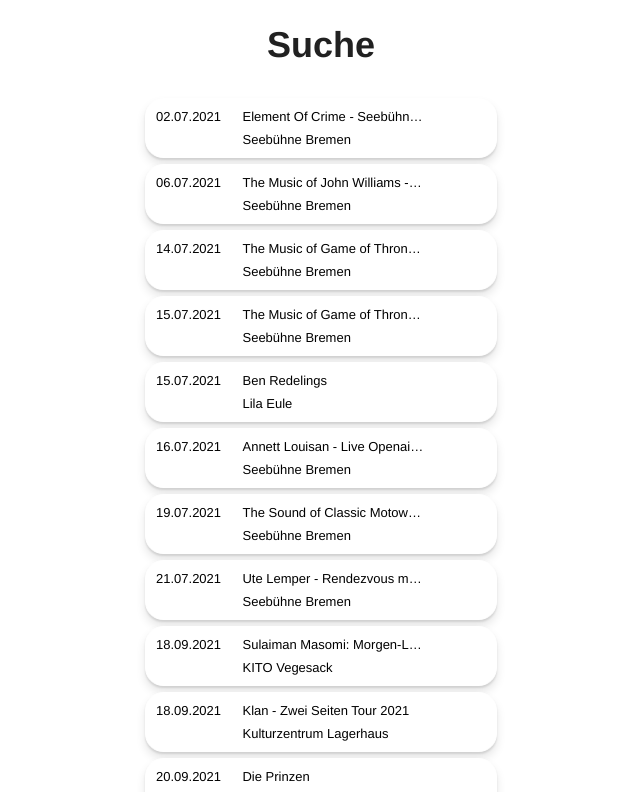
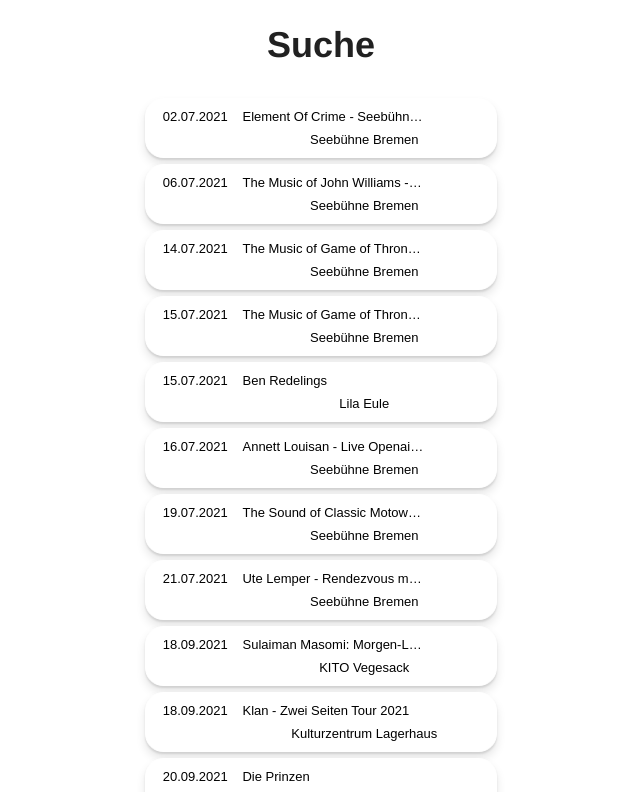
Before and after one commit to frederikebruendermann/capstone-project, a React (Create React App) app: page / in a window 1280 px wide. Shown: the top 792 px of the page, without its empty margins (319-959 px from the left). Built offline with nearby package versions, Linux system fonts and the light colour scheme.

Commit message:
fix Detailpage

```diff
--- a/package.json
+++ b/package.json
@@ -10,6 +10,7 @@
     "prop-types": "^15.7.2",
     "react": "^17.0.2",
     "react-dom": "^17.0.2",
+    "react-router": "^5.2.0",
     "react-scripts": "4.0.3",
     "styled-components": "^5.3.0",
     "uuid": "^8.3.2",
--- a/src/App.js
+++ b/src/App.js
@@ -1,17 +1,42 @@
 import SearchPage from "../src/pages/SearchPage";
-import concerts from "../src/data.json";
 import { useState } from "react";
 import DetailPage from "./pages/DetailPage";
+import data from "../src/data.json";
+import getConcertDetails from "./services/getConcertDetails";
 
 export default function App() {
-  const pageName = "Suche";
+  const [activePage, setActivePage] = useState("suche");
+  const [concertDetails, setConcertDetails] = useState({});
+  const concerts = data.map((item) => getConcertDetails(item));
 
   return (
-    <SearchPage
-      pageName={pageName}
-      artist={concerts.artist}
-      date={concerts.date}
-      location={concerts.location}
-    />
+    <>
+      {activePage === "suche" && (
+        <SearchPage
+          pageName={"Suche"}
+          concerts={concerts}
+          onNavigate={handleClickDetails}
+        />
+      )}
+
+      {activePage === "details" && (
+        <DetailPage
+          pageName={"Details"}
+          concert={concertDetails}
+          onNavigate={handleClickBack}
+        />
+      )}
+    </>
   );
+
+  function handleClickDetails(id) {
+    const index = concerts.findIndex((concert) => concert.id === id);
+    setConcertDetails(concerts[index]);
+    console.log(concerts[index]);
+    setActivePage("details");
+  }
+
+  function handleClickBack() {
+    setActivePage("suche");
+  }
 }
--- a/src/components/ConcertCard.js
+++ b/src/components/ConcertCard.js
@@ -2,6 +2,7 @@
 import PropTypes from "prop-types";
 import "../GlobalStyles";
 import "../data.json";
+import Button from "./Button";
 
 ConcertCard.propTypes = {
   concerts: PropTypes.arrayOf(
@@ -10,11 +11,14 @@
       artist: PropTypes.string,
       location: PropTypes.string,
       id: PropTypes.string,
+      image: PropTypes.node,
+      price: PropTypes.string,
     })
   ),
+  onClick: PropTypes.func,
 };
 
-export default function ConcertCard({ date, artist, location }) {
+export default function ConcertCard({ date, artist, location, onClick }) {
   const createDate = date.split(", ");
   const Date = [createDate[1].replace(",", " ")];
 
@@ -22,7 +26,7 @@
   const Location = [createLocation[1].replace(",", " ")];
 
   return (
-    <Wrapper>
+    <Wrapper onClick={onClick}>
       <DateStyle>{Date}</DateStyle>
       <ArtistStyle>{artist}</ArtistStyle>
       <LocationStyle>{Location}</LocationStyle>
@@ -31,7 +35,7 @@
   );
 }
 
-const Wrapper = styled.li`
+const Wrapper = styled(Button)`
   margin: 3px;
   border: 1px solid white;
   border-radius: 1em;
--- a/src/pages/DetailPage.js
+++ b/src/pages/DetailPage.js
@@ -4,31 +4,20 @@
 import Button from "../components/Button";
 
 DetailPage.propTypes = {
-  date: PropTypes.string,
-  artist: PropTypes.string,
-  location: PropTypes.string,
-  id: PropTypes.string,
-  price: PropTypes.string,
-  image: PropTypes.node,
+  concert: PropTypes.object,
   onNavigate: PropTypes.func,
+  pageName: PropTypes.string,
 };
 
-export default function DetailPage({
-  date,
-  artist,
-  location,
-  price,
-  image,
-  onNavigate,
-}) {
+export default function DetailPage({ concert, onNavigate, pageName }) {
   return (
     <div>
-      <Title pageName={"Details"}></Title>
+      <Title pageName={pageName}></Title>
       <Button onClick={onNavigate}>&lt;--</Button>
       <Wrapper>
-        <Image img src={image} alt="" />
+        <ImageContainer src={concert.image} alt="" />
         <ArtistContainer>
-          <span>{artist}</span>
+          <span>{concert.artist}</span>
         </ArtistContainer>
         <DetailsContainer>
           <Facts>
@@ -38,9 +27,9 @@
             <br /> Preis:
           </Facts>
           <FactsData>
-            {location}
-            <br /> {date}
-            <br /> {price}
+            {concert.location}
+            <br /> {concert.date}
+            <br /> {concert.price}
           </FactsData>
         </DetailsContainer>
       </Wrapper>
@@ -61,7 +50,7 @@
     "Details Details Details";
 `;
 
-const Image = styled.img`
+const ImageContainer = styled.img`
   width: 100%;
   height: auto;
   grid-area: Image;
--- a/src/pages/SearchPage.js
+++ b/src/pages/SearchPage.js
@@ -2,38 +2,28 @@
 import PropTypes from "prop-types";
 import Title from "../components/Title";
 import ConcertCard from "../components/ConcertCard";
-import data from "../data.json";
-import getConcertDetails from "../services/getConcertDetails";
 
 SearchPage.propTypes = {
   pageName: PropTypes.string,
-  concerts: PropTypes.arrayOf(
-    PropTypes.shape({
-      date: PropTypes.string,
-      artist: PropTypes.string,
-      location: PropTypes.string,
-      id: PropTypes.string,
-    })
-  ),
-  onNavigate: PropTypes.func,
+  concerts: PropTypes.array,
+  onClick: PropTypes.func,
 };
 
-export default function SearchPage({ pageName, onNavigate }) {
-  const concerts = data.map((item) => getConcertDetails(item));
-
-  console.log(concerts);
-
+export default function SearchPage({ pageName, onNavigate, concerts }) {
+  console.log(concerts[0].id);
   return (
     <>
       <Title pageName={pageName} />
       <ConcertList>
-        {concerts.map((concerts) => (
+        {concerts.map((concert) => (
           <ConcertCard
-            date={concerts.date}
-            artist={concerts.artist}
-            location={concerts.location}
-            key={concerts.id}
-            onlick={onNavigate}
+            key={concert.id}
+            date={concert.date}
+            artist={concert.artist}
+            location={concert.location}
+            image={concert.image}
+            price={concert.price}
+            onClick={() => onNavigate(concert.id)}
           />
         ))}
       </ConcertList>
--- a/src/services/getConcertDetails.js
+++ b/src/services/getConcertDetails.js
@@ -7,6 +7,6 @@
     date: concert.concertDate,
     image: concert.image,
     price: concert.price,
-    id: uuidv4(concert),
+    id: uuidv4(),
   };
 }
```
Also changed, not shown: 1 other file (tests, documents, lock files or other folders). Lines whose indentation alone changed are shown as unchanged.
